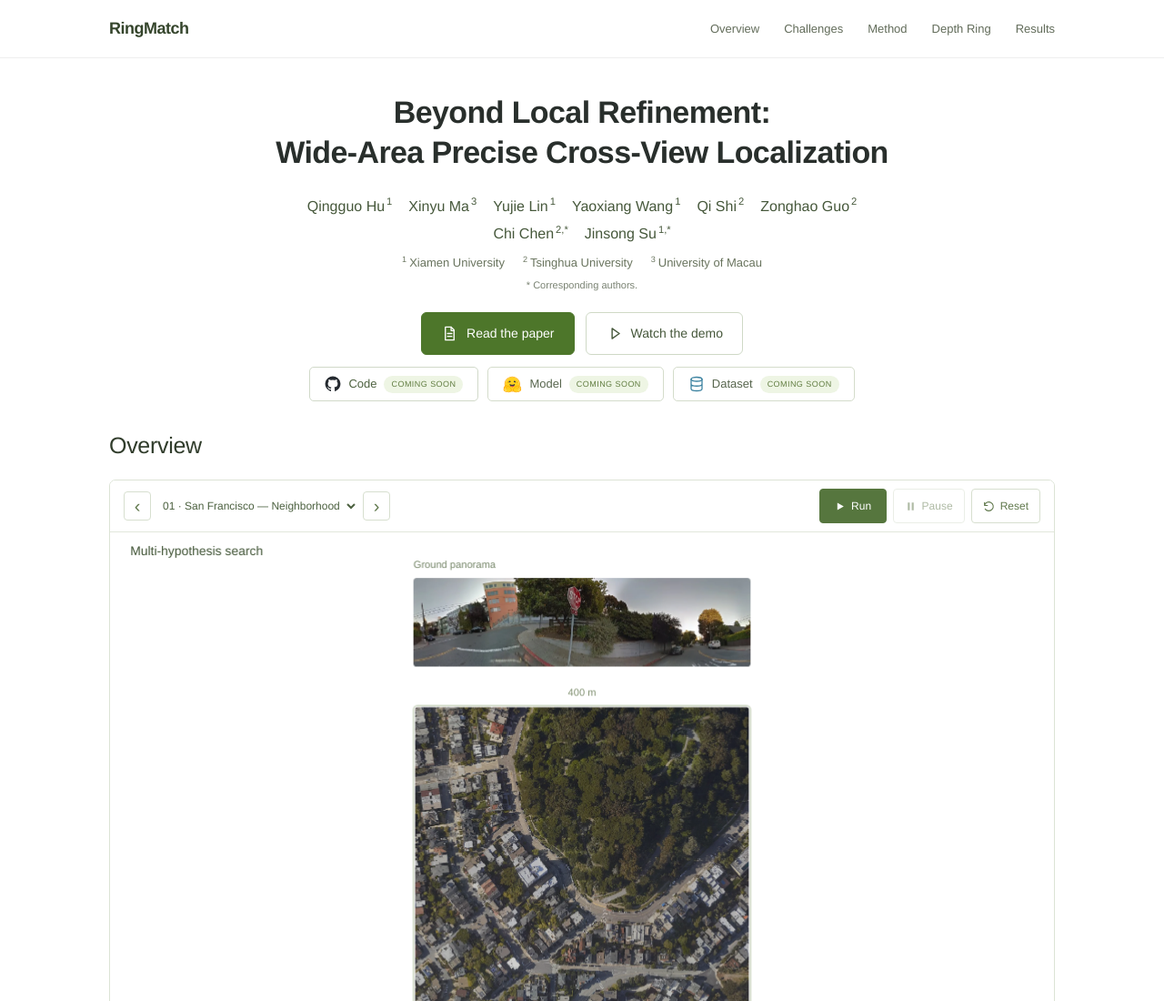
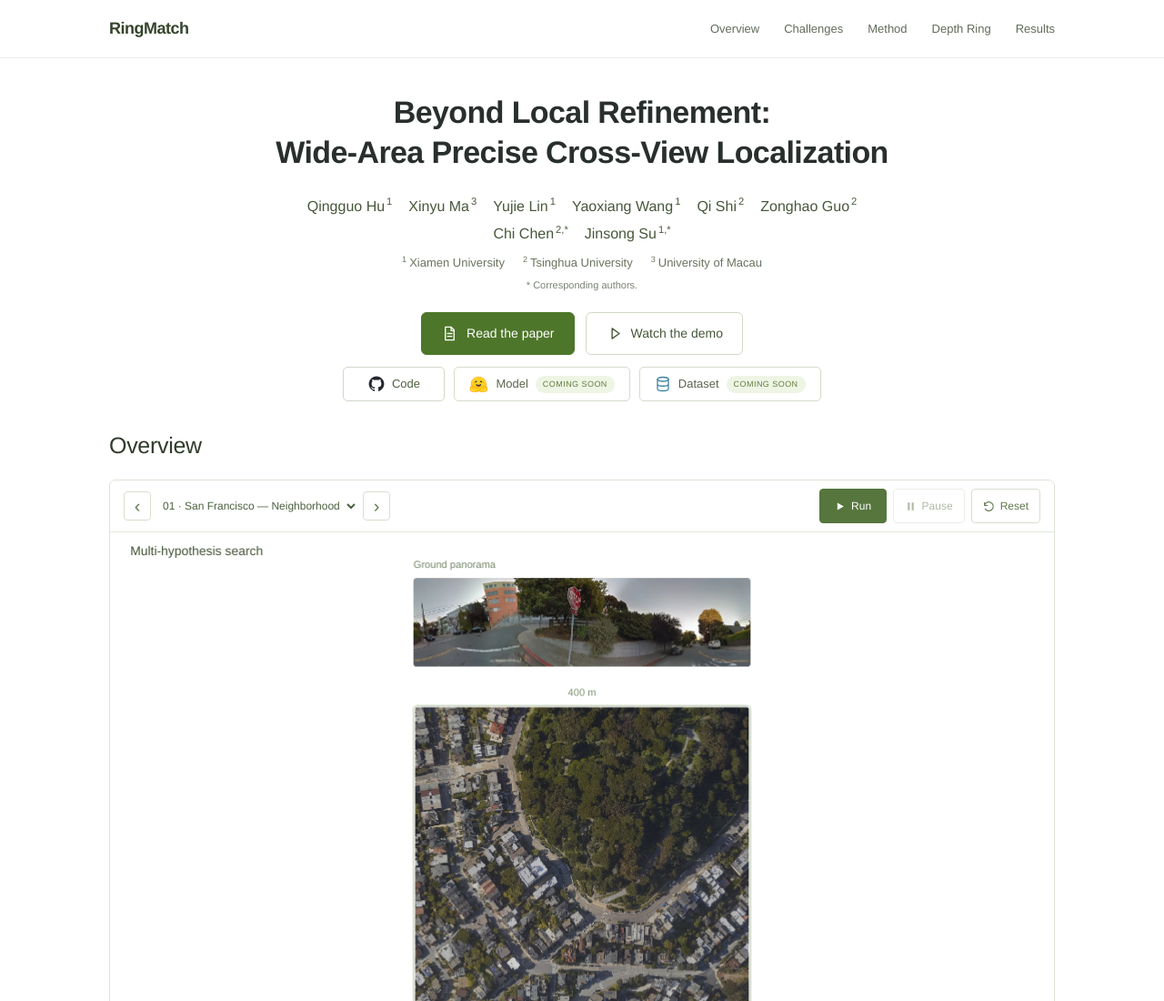
Before and after one commit to qghuxmu/RingMatch, a plain HTML site: page docs/index.html in a window 1280 px wide. Shown: the top 1100 px of the page at 91% size. Drawn offline with Linux system fonts and the light colour scheme.

Commit message:
Prepare the RingMatch repository for code release

```diff
--- a/docs/index.html
+++ b/docs/index.html
@@ -26,7 +26,7 @@
     <a class="paper-action paper-action-primary" id="read-paper" href="https://arxiv.org/pdf/2611.04759" target="_blank" rel="noopener noreferrer"><svg viewBox="0 0 24 24" aria-hidden="true" fill="none" stroke="currentColor" stroke-width="1.7" stroke-linecap="round" stroke-linejoin="round"><path d="M6 3h8l4 4v14H6z"/><path d="M14 3v5h4M9 12h6M9 16h6"/></svg><span>Read the paper</span></a>
     <a class="paper-action paper-action-secondary" id="watch-demo" href="#rm-motion"><svg viewBox="0 0 24 24" aria-hidden="true" fill="none" stroke="currentColor" stroke-width="1.8" stroke-linecap="round" stroke-linejoin="round"><path d="m9 5 10 7-10 7z"/></svg><span>Watch the demo</span></a>
   </div>
-  <div class="paper-links" aria-label="Paper resources"><a href="https://github.com/qghuxmu/RingMatch" target="_blank" rel="noopener"><svg viewBox="0 0 24 24" aria-hidden="true"><path fill="#24292F" d="M12 .8a11.2 11.2 0 0 0-3.54 21.83c.56.1.77-.24.77-.54v-2.11c-3.13.68-3.79-1.33-3.79-1.33-.51-1.3-1.24-1.64-1.24-1.64-1.02-.7.08-.69.08-.69 1.13.08 1.72 1.16 1.72 1.16 1 1.71 2.62 1.22 3.26.93.1-.72.39-1.22.71-1.5-2.5-.29-5.13-1.26-5.13-5.58 0-1.23.44-2.24 1.16-3.02-.12-.29-.5-1.43.11-2.97 0 0 .95-.3 3.08 1.15a10.68 10.68 0 0 1 5.6 0c2.14-1.45 3.08-1.15 3.08-1.15.61 1.54.23 2.68.11 2.97.72.78 1.16 1.79 1.16 3.02 0 4.33-2.63 5.29-5.14 5.57.4.35.76 1.03.76 2.08v3.11c0 .3.2.65.77.54A11.2 11.2 0 0 0 12 .8Z"/></svg><span>Code</span><span class="resource-status">Coming soon</span></a><button type="button" disabled title="Model"><img class="resource-icon" src="assets/huggingface-color.svg" alt="" aria-hidden="true" width="20" height="20"><span>Model</span><span class="resource-status">Coming soon</span></button><button type="button" disabled title="Dataset"><svg class="icon-database" viewBox="0 0 24 24" aria-hidden="true" fill="none" stroke="#3B82A0" stroke-width="1.7" stroke-linecap="round" stroke-linejoin="round"><ellipse cx="12" cy="5" rx="8" ry="3"/><path d="M4 5v14c0 1.7 3.6 3 8 3s8-1.3 8-3V5M4 12c0 1.7 3.6 3 8 3s8-1.3 8-3"/></svg><span>Dataset</span><span class="resource-status">Coming soon</span></button></div>
+  <div class="paper-links" aria-label="Paper resources"><a href="https://github.com/qghuxmu/RingMatch" target="_blank" rel="noopener"><svg viewBox="0 0 24 24" aria-hidden="true"><path fill="#24292F" d="M12 .8a11.2 11.2 0 0 0-3.54 21.83c.56.1.77-.24.77-.54v-2.11c-3.13.68-3.79-1.33-3.79-1.33-.51-1.3-1.24-1.64-1.24-1.64-1.02-.7.08-.69.08-.69 1.13.08 1.72 1.16 1.72 1.16 1 1.71 2.62 1.22 3.26.93.1-.72.39-1.22.71-1.5-2.5-.29-5.13-1.26-5.13-5.58 0-1.23.44-2.24 1.16-3.02-.12-.29-.5-1.43.11-2.97 0 0 .95-.3 3.08 1.15a10.68 10.68 0 0 1 5.6 0c2.14-1.45 3.08-1.15 3.08-1.15.61 1.54.23 2.68.11 2.97.72.78 1.16 1.79 1.16 3.02 0 4.33-2.63 5.29-5.14 5.57.4.35.76 1.03.76 2.08v3.11c0 .3.2.65.77.54A11.2 11.2 0 0 0 12 .8Z"/></svg><span>Code</span></a><button type="button" disabled title="Model"><img class="resource-icon" src="assets/huggingface-color.svg" alt="" aria-hidden="true" width="20" height="20"><span>Model</span><span class="resource-status">Coming soon</span></button><button type="button" disabled title="Dataset"><svg class="icon-database" viewBox="0 0 24 24" aria-hidden="true" fill="none" stroke="#3B82A0" stroke-width="1.7" stroke-linecap="round" stroke-linejoin="round"><ellipse cx="12" cy="5" rx="8" ry="3"/><path d="M4 5v14c0 1.7 3.6 3 8 3s8-1.3 8-3V5M4 12c0 1.7 3.6 3 8 3s8-1.3 8-3"/></svg><span>Dataset</span><span class="resource-status">Coming soon</span></button></div>
 </section>
 
 <section id="overview" aria-labelledby="overview-title">
```
Also changed, not shown: 2 other files.
